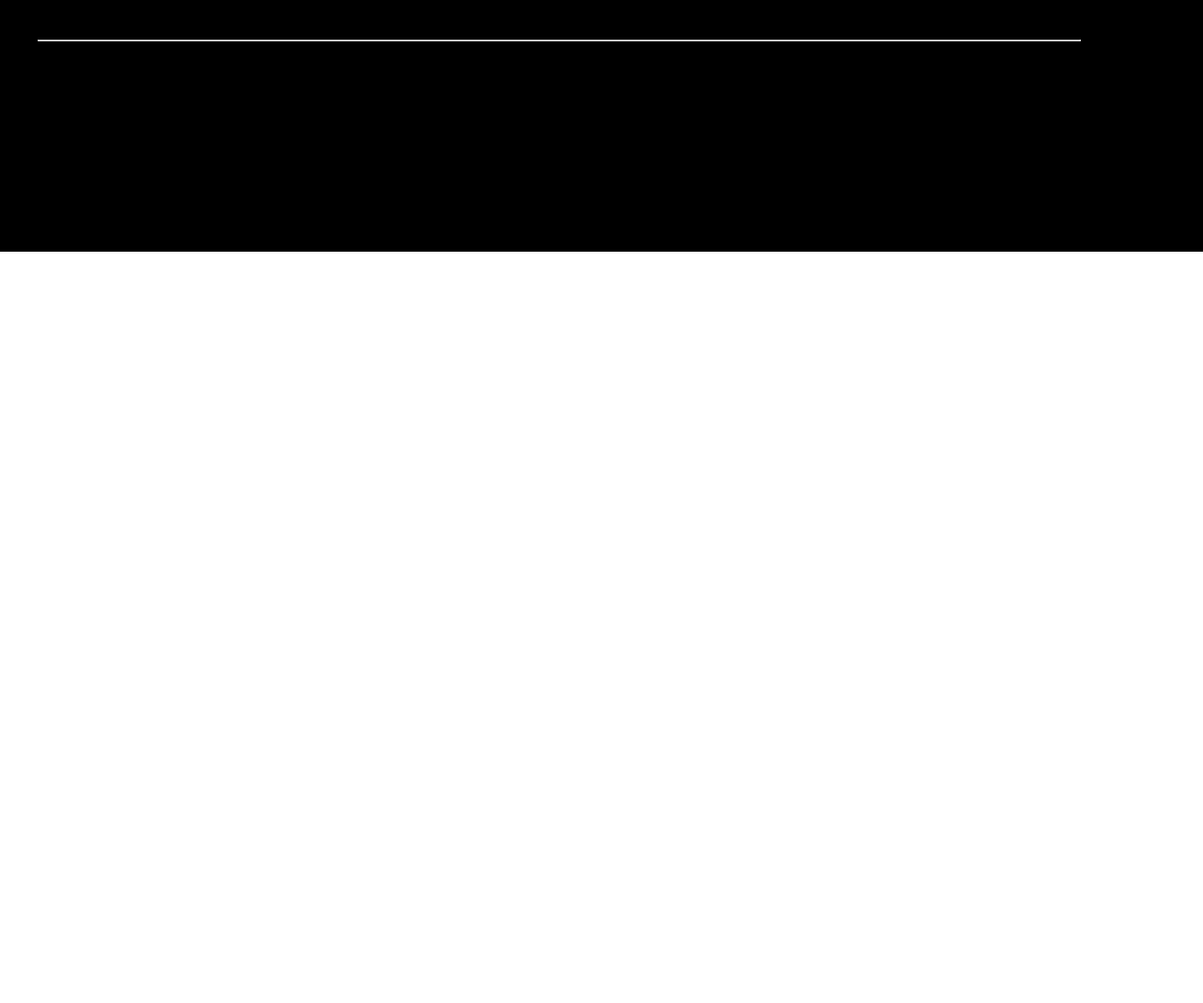
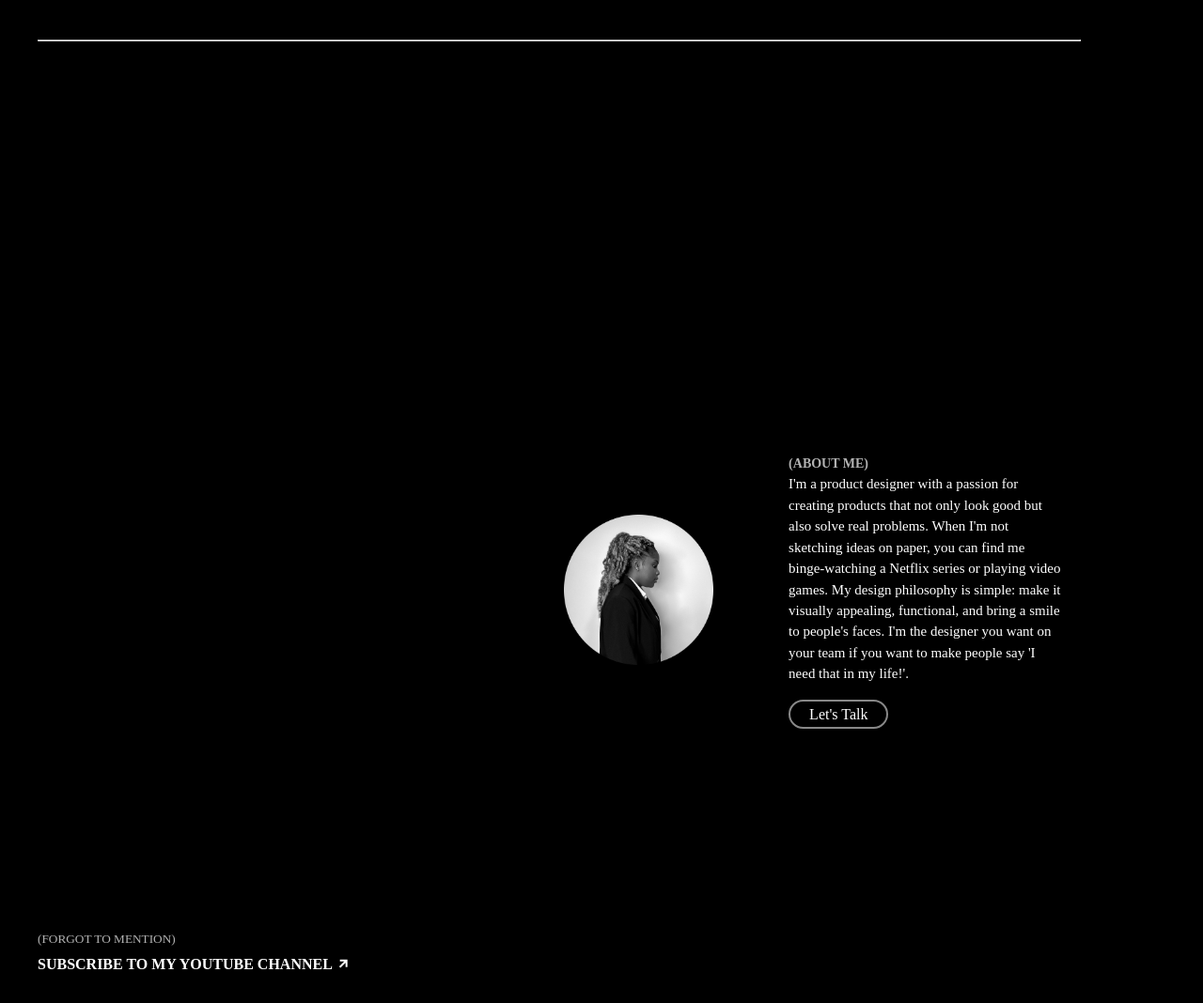
Before and after one commit to theonly-rm/Awwwarded-Website-1-CU, a plain HTML site: page index.html in a window 1280 px wide. Shown: the part 1502-2570 px from the top of the page at 94% size. Before the commit the page ends 1770 px from the top, so only its background shows below. Drawn offline with nearby package versions, Linux system fonts and the light colour scheme.

Commit message:
about div completed

```diff
--- a/index.html
+++ b/index.html
@@ -61,6 +61,22 @@
                 <hr>
             </div>
         </div>
+
+        <div class="third-hero">
+            <div class="about">
+                <img src="/cynthia.png">
+                <div class="about-text">
+                    <h5>(ABOUT ME)</h5>
+                    <p>I'm a product designer with a passion for creating products that not only look good but also solve real problems. When I'm not sketching ideas on paper, you can find me binge-watching a Netflix series or playing video games. My design philosophy is simple: make it visually appealing, functional, and bring a smile to people's faces. I'm the designer you want on your team if you want to make people say 'I need that in my life!'.</p>
+                    <a href="#">Let's Talk</a>
+                </div>
+            </div>
+            <div class="subscribe">
+                <h5>(FORGOT TO MENTION)</h5>
+                <a href="#">Subscribe to my youtube channel <i class="ri-arrow-right-up-line"></i></a>
+            </div>
+        </div>
+
     </div>
 
 </body>
--- a/style.css
+++ b/style.css
@@ -151,3 +151,64 @@ html, body {
     z-index: 999;
     display: none;
 }
+
+.third-hero {
+    width: 100%;
+    background-color: #000000;
+    height: 100vh;
+}
+
+.about {
+    width: 93%;
+    height: 90vh;
+    display: flex;
+    padding-left: 600px;
+    padding-right: 60px;
+    align-items: center;
+    color: white;
+    gap: 80px;
+    line-height: 1.5;
+    font-size: 1.17vw;
+}
+
+.about img {
+    width: 30%;
+
+}
+
+.about a {
+    margin-top: 50px;
+    padding: 5px 20px;
+    color: white;
+    border: 2px solid #888;
+    border-radius: 100px;
+    font-size: 16px;
+    text-decoration: none;
+}
+
+.about p {
+    margin-bottom: 20px;
+}
+.about h5 {
+    opacity: 0.7;
+    font-size: 14px ;
+}
+
+.subscribe {
+    color: white;
+    padding: 0 40px;
+    line-height: 1.8;
+    font-weight: 600;
+}
+
+.subscribe a {
+    text-decoration: none;
+    color: white;
+    text-transform: uppercase;
+
+}
+
+.subscribe h5 {
+    opacity: 0.7;
+    font-weight: 400;
+}
```
Also changed, not shown: cynthia.png (added).
